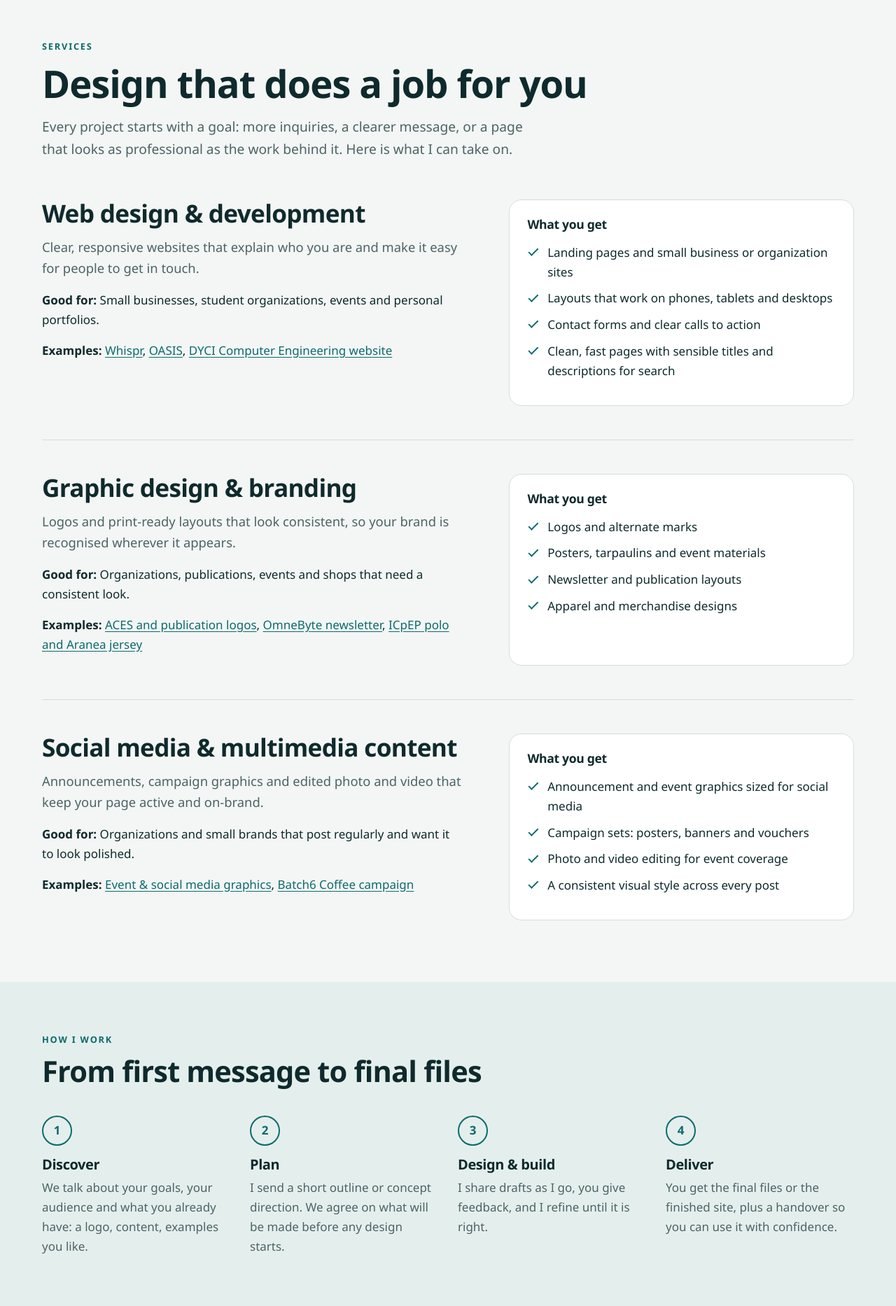
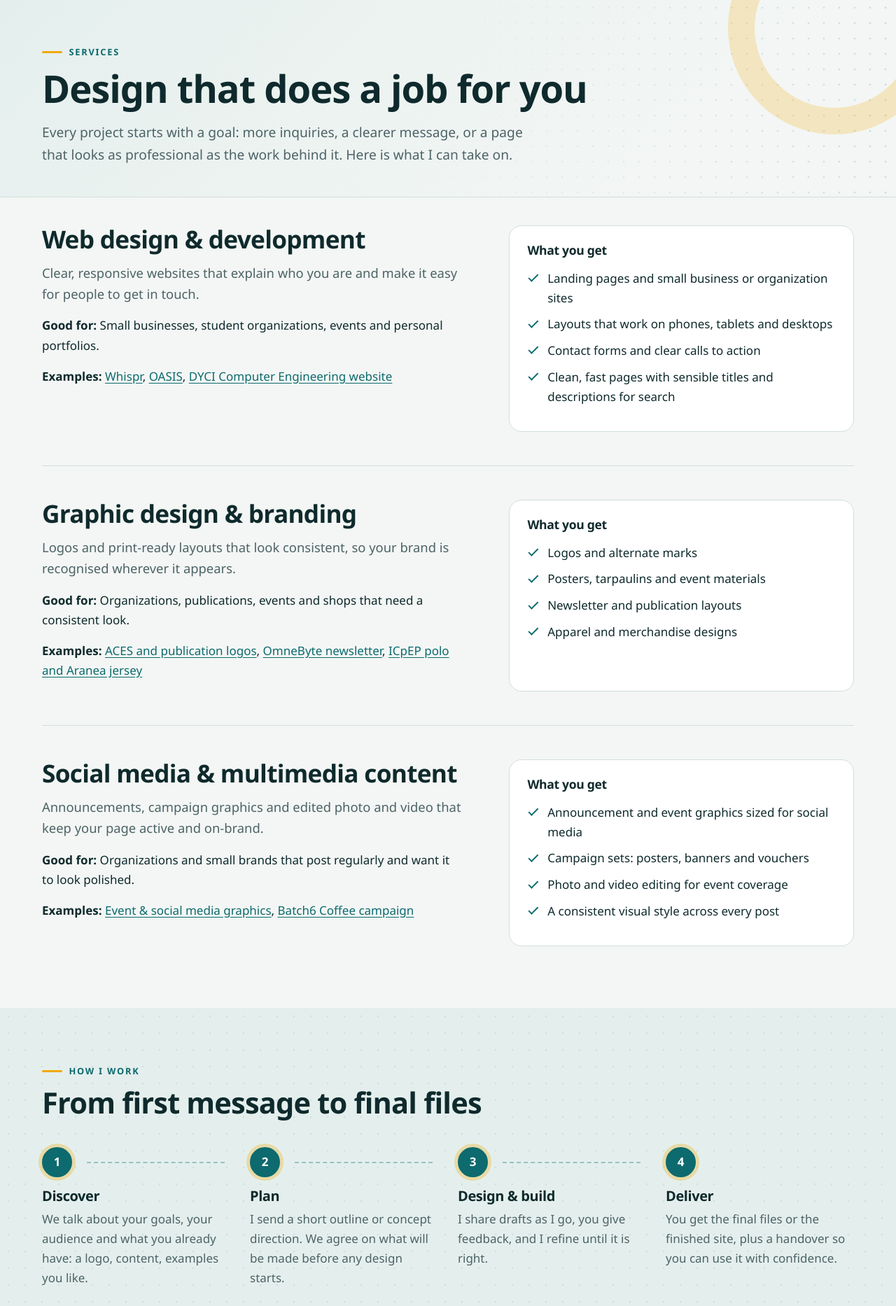
Before and after one commit to seveii/FLOAT-PORTFOLIO, a PHP site: page /services.html in a window 1280 px wide. Shown: the part 71-1937 px from the top of the page at 70% size. Run offline with PHP 8.4, Linux system fonts and the light colour scheme.

Commit message:
Add decorative design: accents, dot patterns, gradients and numbered cards
Co-Authored-By: Claude Sonnet 5.5 <noreply@anthropic.com>

```diff
--- a/assets/css/style.css
+++ b/assets/css/style.css
@@ -13,6 +13,7 @@
      8. About page                 (float: portrait + text wrap)
      9. Contact form
     10. Footer
+    10b. Decoration                (accents, dot patterns, gradients)
     11. Responsive + reduced motion
    ========================================================================== */
 
@@ -515,6 +516,97 @@ a:hover { color: var(--teal-dark); }
 .footer-base p { margin: 0; }
 
 
+/* 10b. Decoration: accents, patterns and depth (pure CSS, no extra files) ------- */
+:root { --dots: radial-gradient(rgba(13, 106, 110, 0.18) 1.5px, transparent 1.6px); }
+
+/* Small amber bar before every section label */
+.eyebrow { display: inline-flex; align-items: center; gap: 0.6rem; }
+.eyebrow::before { content: ""; width: 1.8rem; height: 3px; border-radius: 3px; background: var(--amber); }
+
+/* Inner page banners: soft gradient, dot grid and an amber ring */
+.page-hero {
+  position: relative; isolation: isolate; overflow: hidden;
+  background: linear-gradient(135deg, var(--tint) 0%, var(--paper) 75%);
+  border-bottom: 1px solid var(--line);
+  padding-bottom: clamp(1.75rem, 4vw, 2.75rem);
+}
+.page-hero::before {
+  content: ""; position: absolute; inset: 0; z-index: -1;
+  background-image: var(--dots); background-size: 22px 22px;
+  -webkit-mask-image: linear-gradient(to left, #000, transparent 55%);
+          mask-image: linear-gradient(to left, #000, transparent 55%);
+}
+.page-hero::after {
+  content: ""; position: absolute; z-index: -1; right: -4rem; top: -7rem;
+  width: 19rem; height: 19rem; border-radius: 50%;
+  border: 2.4rem solid rgba(242, 169, 0, 0.22);
+}
+
+@media (max-width: 600px) {
+  .page-hero::after { width: 11rem; height: 11rem; border-width: 1.5rem; right: -3.5rem; top: -4.5rem; }
+}
+
+/* Tinted sections get a faint dot pattern */
+.section-tint { background-image: radial-gradient(rgba(13, 106, 110, 0.11) 1.5px, transparent 1.6px); background-size: 24px 24px; }
+
+/* Service cards: white cards, a teal-to-amber top edge and a big faded number */
+.grid-3 { counter-reset: svc; }
+.service {
+  position: relative; overflow: hidden; counter-increment: svc;
+  background: var(--surface); border: 1px solid var(--line); border-top: 0; border-radius: var(--radius);
+  padding: 2rem 1.75rem 1.6rem; box-shadow: 0 18px 30px -24px rgba(15, 42, 44, 0.55);
+  transition: transform 0.2s, box-shadow 0.2s;
+}
+.service:hover { transform: translateY(-3px); box-shadow: 0 24px 34px -22px rgba(15, 42, 44, 0.55); }
+.service::before { content: ""; position: absolute; inset: 0 0 auto 0; height: 5px; background: linear-gradient(90deg, var(--teal), var(--amber)); }
+.service::after {
+  content: "0" counter(svc); position: absolute; right: 1.25rem; bottom: 0.9rem;
+  font-family: var(--font-display); font-weight: 700; font-size: 3.2rem; line-height: 1; color: rgba(13, 106, 110, 0.1);
+}
+
+/* Process steps: filled number badges joined by a dashed line */
+.step-num { background: var(--teal); color: #fff; border-color: var(--teal); box-shadow: 0 0 0 5px rgba(242, 169, 0, 0.3); }
+@media (min-width: 1000px) {
+  .steps li { position: relative; }
+  .steps li:not(:last-child)::after {
+    content: ""; position: absolute; top: 1.35rem; left: 4rem; right: 0.5rem;
+    border-top: 2px dashed rgba(13, 106, 110, 0.35);
+  }
+}
+
+/* Project cards: the category becomes a small tag */
+.project-cat { align-self: flex-start; padding: 0.2rem 0.7rem; border-radius: 99px; background: var(--tint); }
+.project-card:hover .project-media { box-shadow: inset 0 -4px 0 var(--amber); }
+
+/* Call-to-action band: gradient with an amber ring and dots */
+.cta-band { position: relative; isolation: isolate; overflow: hidden; background: linear-gradient(120deg, var(--teal-dark), var(--teal)); }
+.cta-band::before {
+  content: ""; position: absolute; z-index: -1; right: 24%; top: -9rem;
+  width: 18rem; height: 18rem; border-radius: 50%; border: 2.2rem solid rgba(242, 169, 0, 0.3);
+}
+.cta-band::after {
+  content: ""; position: absolute; inset: 0; z-index: -1;
+  background-image: radial-gradient(rgba(255, 255, 255, 0.16) 1.5px, transparent 1.6px); background-size: 22px 22px;
+  -webkit-mask-image: linear-gradient(to right, #000, transparent 45%);
+          mask-image: linear-gradient(to right, #000, transparent 45%);
+}
+
+/* Footer: gradient line along the top */
+.site-footer { border-top: 4px solid; border-image: linear-gradient(90deg, var(--teal), var(--amber)) 1; }
+
+/* Home cover (wide screens): a warm glow and dot grid on the dark side */
+@media (min-width: 1000px) {
+  .cover::before {
+    content: ""; position: absolute; inset: 0; z-index: -1;
+    background:
+      radial-gradient(34rem 26rem at 10% 90%, rgba(242, 169, 0, 0.18), transparent 70%),
+      radial-gradient(rgba(255, 255, 255, 0.13) 1.5px, transparent 1.6px) 0 0 / 26px 26px;
+    -webkit-mask-image: linear-gradient(to right, #000 0%, transparent 52%);
+            mask-image: linear-gradient(to right, #000 0%, transparent 52%);
+  }
+}
+
+
 /* 11. Responsive + reduced motion ----------------------------------------- */
 
 /* Tablet and below */
```
